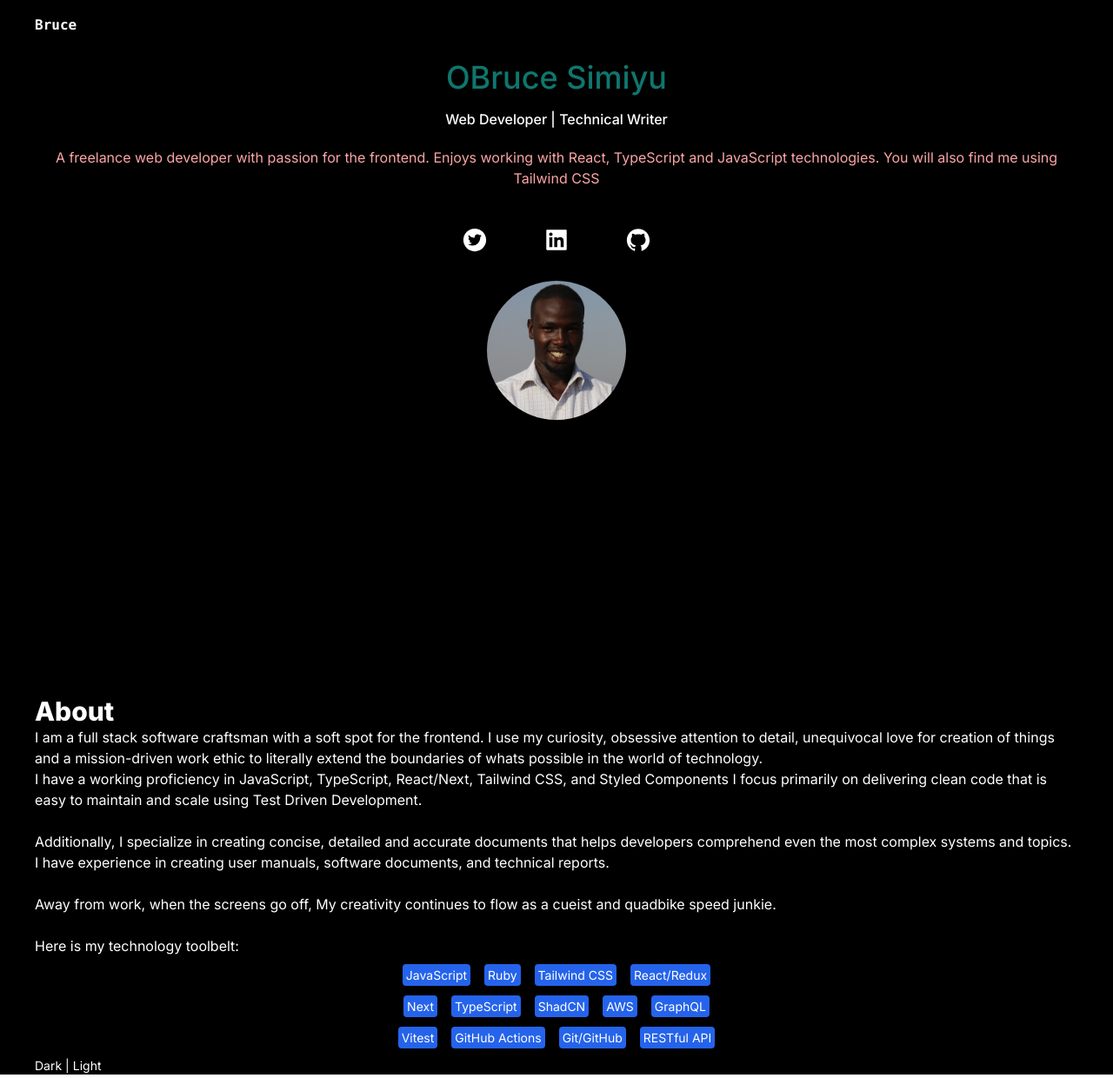
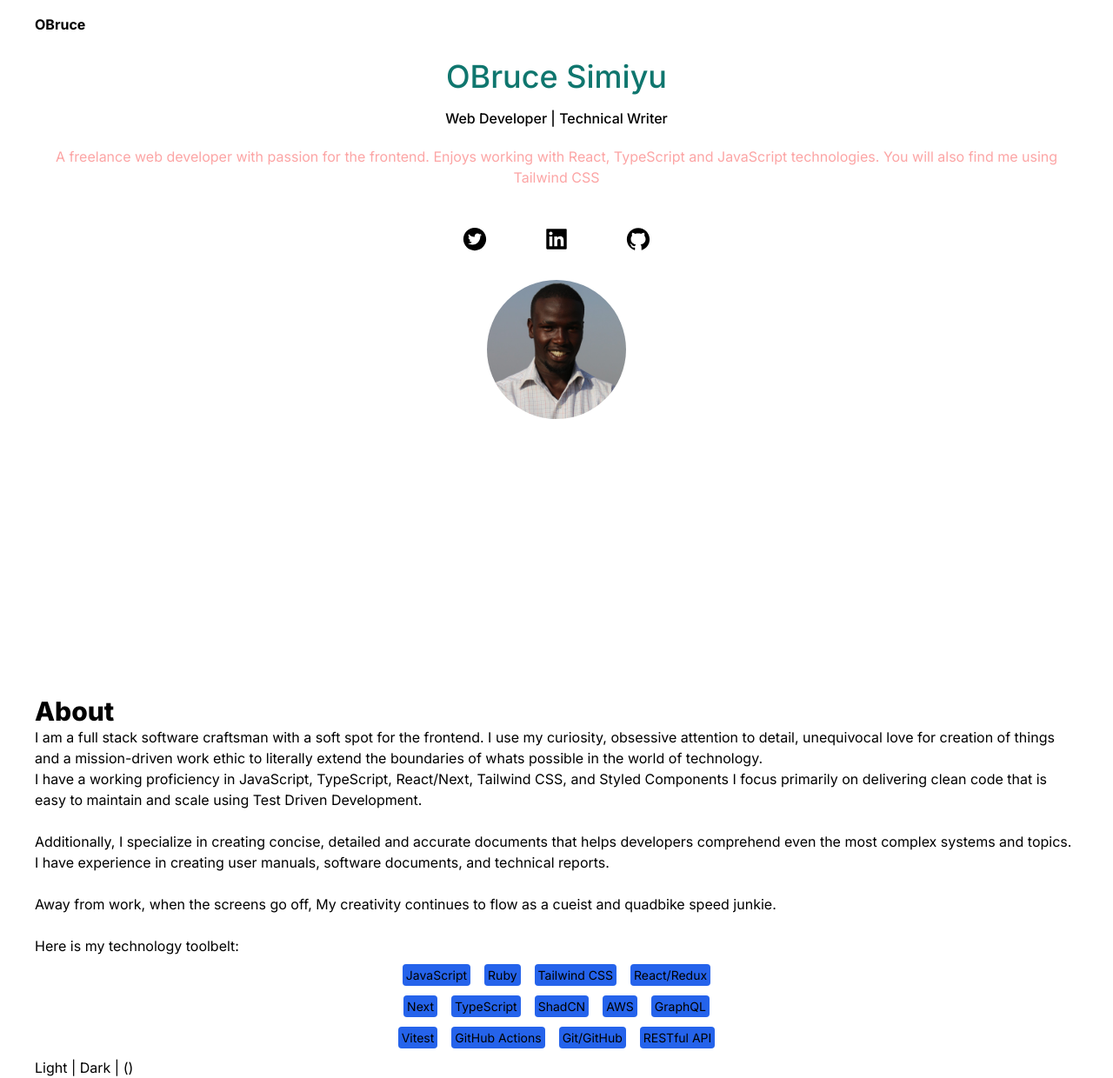
Before and after one commit to Brucedevnairobi/nextdeploy, a Next.js app: page / in a window 1280 px wide. Shown: the whole page at 87% size. Built offline with nearby package versions, Linux system fonts and the light colour scheme.

Commit message:
New updates

```diff
--- a/next.config.js
+++ b/next.config.js
@@ -1,6 +1,6 @@
 /** @type {import('next').NextConfig} */
 const nextConfig = {
-    output: "export",
+    //output: "export",
     reactStrictMode: true,
     swcMinify: true,
 }
--- a/package.json
+++ b/package.json
@@ -16,6 +16,7 @@
     "eslint": "8.44.0",
     "eslint-config-next": "13.4.8",
     "next": "13.4.8",
+    "next-themes": "^0.2.1",
     "postcss": "8.4.24",
     "react": "18.2.0",
     "react-dom": "18.2.0",
--- a/src/app/page.tsx
+++ b/src/app/page.tsx
@@ -1,14 +1,20 @@
+'use client'
 import {AiFillTwitterCircle, AiFillLinkedin, AiFillGithub} from "react-icons/ai";
 import Image from "next/image"
 import profile from "../../public/profile.jpg"
+import { ThemeProvider, useTheme } from "next-themes";
+
+
 
 export default function Home() {
+  const { theme, setTheme } = useTheme();
   return (
+  <ThemeProvider attribute="class">
    <div>
-    <main className="bg-black text-white px-10">
+    <main className="bg-white text-black px-10">
       <section className="h-screen ">
         <nav className="py-4 mb-1">
-          <h1 className="font-bold"><code>Bruce</code></h1>
+          <h1 className="font-bold">OBruce</h1>
         </nav>
         <div className="text-center">
           <h2 className="text-4xl py-2 text-teal-700 font-medium">OBruce Simiyu</h2>
@@ -65,19 +71,16 @@ export default function Home() {
                   <span className="bg-blue-600 rounded p-1 mx-2">Git/GitHub</span>
                   <span className="bg-blue-600 rounded p-1 mx-2">RESTful API</span><br />
               </li>
+        </ul>
+      </section>
+    <span className="cursor-pointer">
+        <span onClick={()=>setTheme("Light")}>Light</span> | {" "}
+        <span onClick={()=>setTheme("Dark")}>Dark</span> | ({theme})
 
-        </ul>
-
-
-      </section>
-      <footer className="">
-        <div className="flex text-sm list-none gap-1">
-            <li>Dark |</li>
-            <li>Light</li>
-        </div>
-      </footer>
+    </span>
     </main>
    </div>
+   </ThemeProvider>
 
   )
 }
--- a/tailwind.config.js
+++ b/tailwind.config.js
@@ -5,6 +5,7 @@ module.exports = {
     './src/components/**/*.{js,ts,jsx,tsx,mdx}',
     './src/app/**/*.{js,ts,jsx,tsx,mdx}',
   ],
+  darkMode: "class",
   theme: {
     extend: {
     },
```
Also changed, not shown: 1 other file (tests, documents, lock files or other folders).
